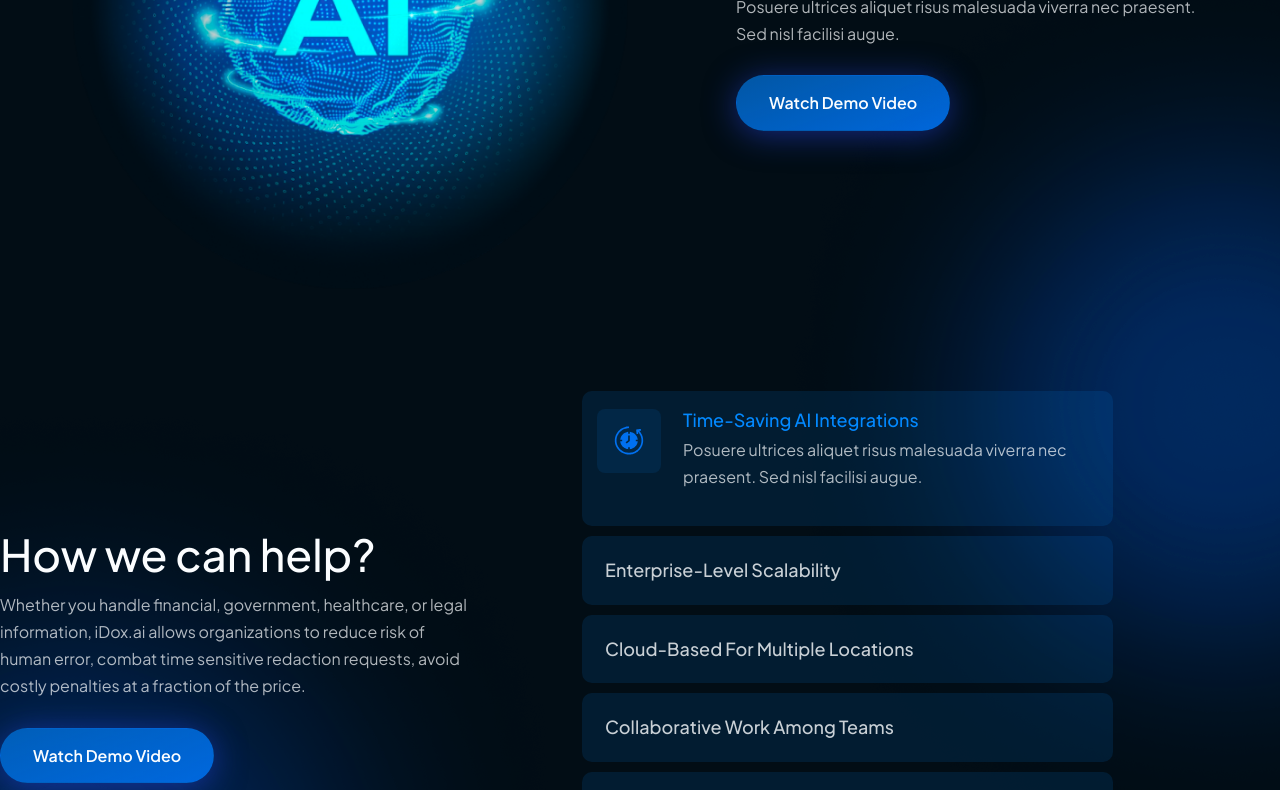
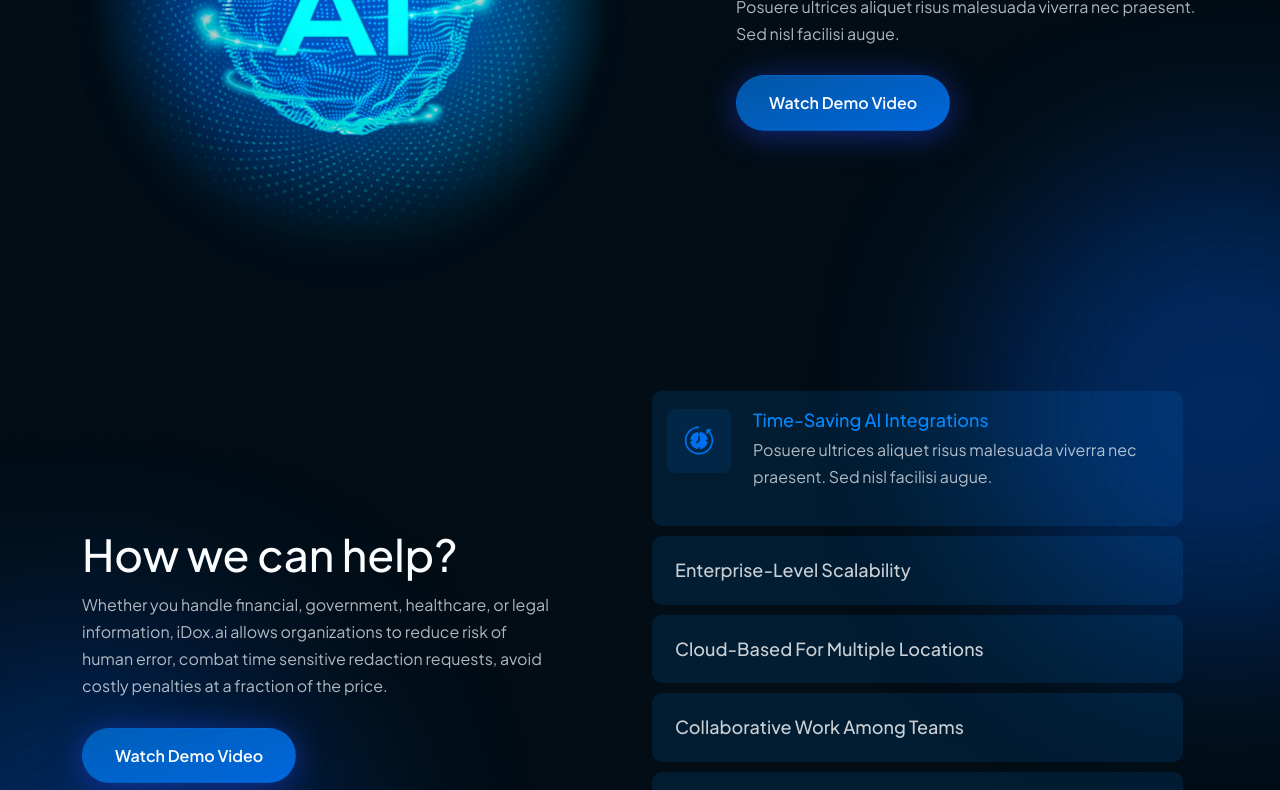
Before and after one commit to Shiv-Muwal/iDox-Ai, a plain HTML site: page index.html in a window 1280 px wide. Shown: the part 780-1570 px from the top of the page. Drawn offline with nearby package versions, Linux system fonts and the light colour scheme; files whose address does not match are found by name.

Commit message:
add properties to new container

```diff
--- a/assets/css/style.css
+++ b/assets/css/style.css
@@ -20,6 +20,10 @@
 
 .container_default {
     max-width: 1140px;
+    margin-left: auto;
+    margin-right: auto;
+    padding-left: 12px;
+    padding-right: 12px;
 }
 
 .container1 {
```
